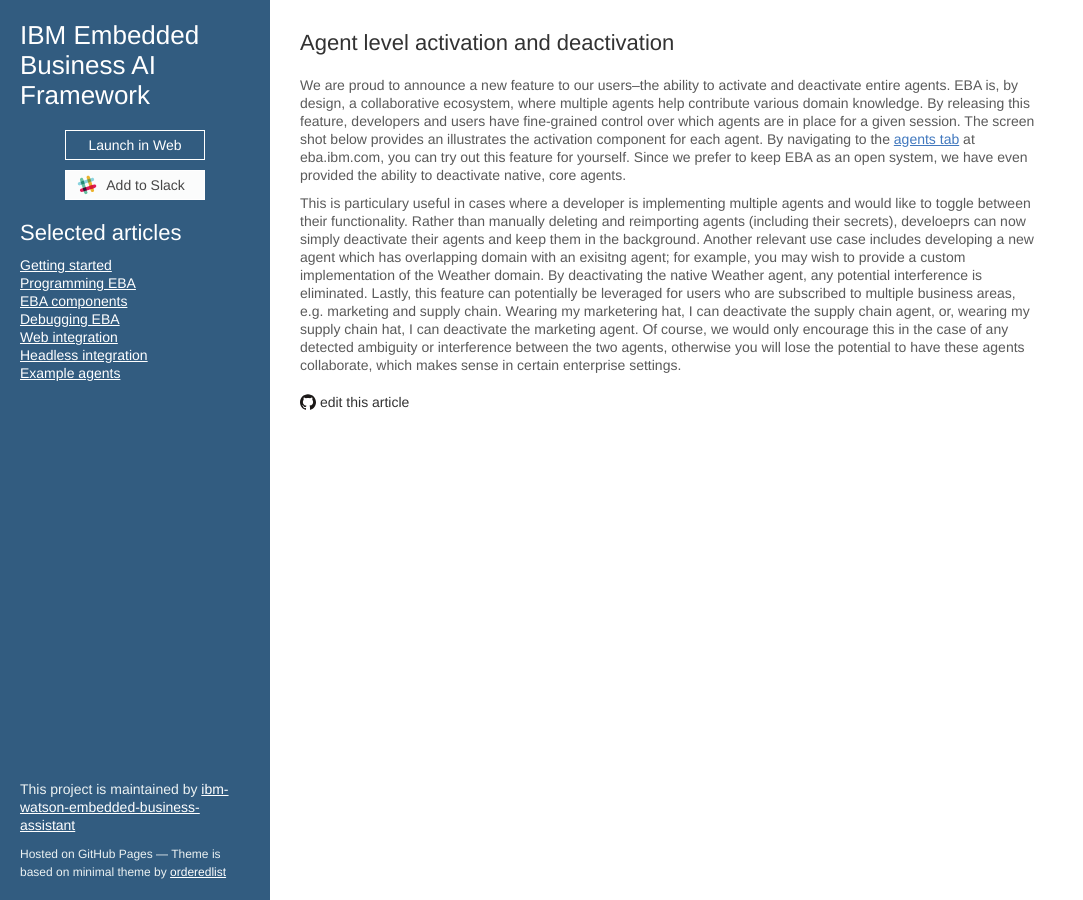
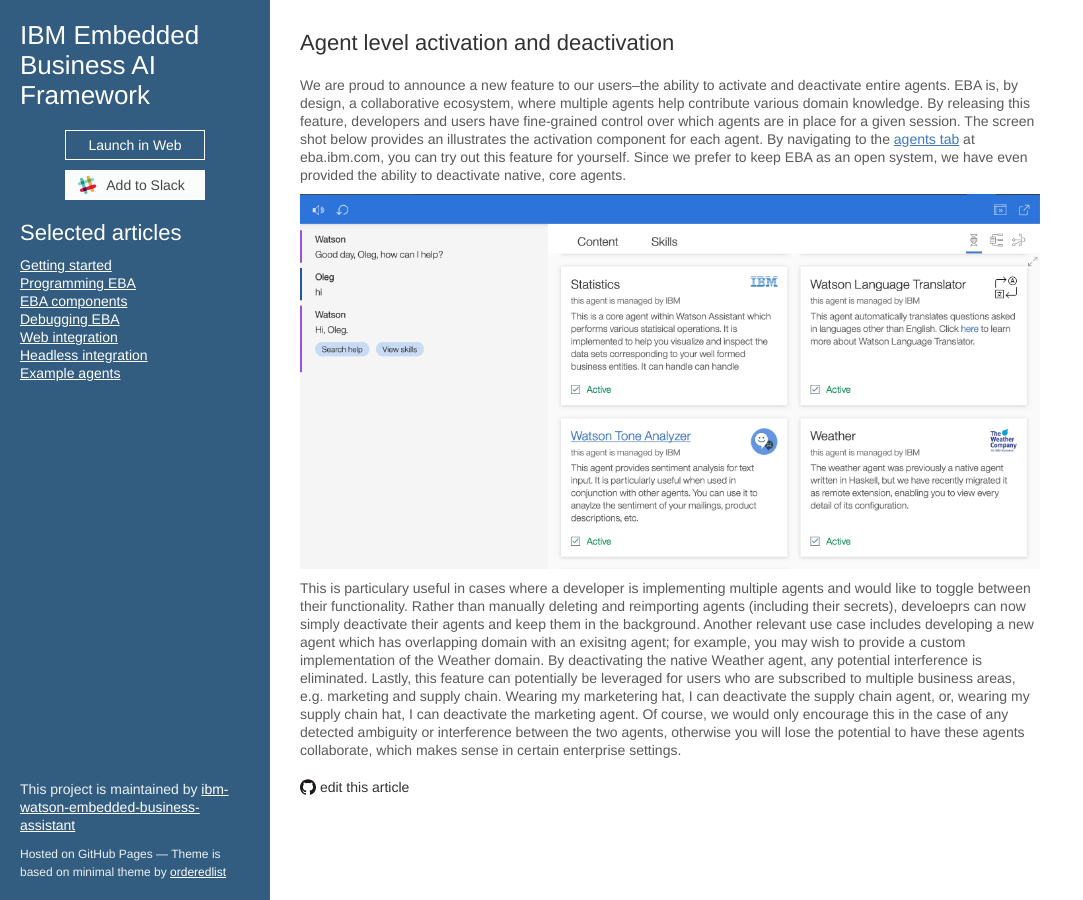
Before and after one commit to ibm-watson-embedded-business-assistant/eba-example-agents, a Jekyll site: the page built from release/blogs/AgentActivation.md, in a window 1280 px wide. Shown: the whole page, without its empty margins (0-1083 px from the left). Built offline with Jekyll 4.4.1, drawn with Linux system fonts in a browser that asks for light colours; our own code applies the rules of GitHub Pages for plain Markdown files; the repository's description, which GitHub fills in, is left out.

Commit message:
Update AgentActivation.md

```diff
--- a/release/blogs/AgentActivation.md
+++ b/release/blogs/AgentActivation.md
@@ -2,6 +2,6 @@
 
 We are proud to announce a new feature to our users--the ability to activate and deactivate entire agents. EBA is, by design, a collaborative ecosystem, where multiple agents help contribute various domain knowledge. By releasing this feature, developers and users have fine-grained control over which agents are in place for a given session. The screen shot below provides an illustrates the activation component for each agent. By navigating to the [agents tab](https://eba.ibm.com/assistant#/lab/agents) at eba.ibm.com, you can try out this feature for yourself. Since we prefer to keep EBA as an open system, we have even provided the ability to deactivate native, core agents.
 
-
+[![Activation example](../agent-deactivation.png "Agent activation control")](../agent-deactivation.png)
 
 This is particulary useful in cases where a developer is implementing multiple agents and would like to toggle between their functionality. Rather than manually deleting and reimporting agents (including their secrets), develoeprs can now simply deactivate their agents and keep them in the background. Another relevant use case includes developing a new agent which has overlapping domain with an exisitng agent; for example, you may wish to provide a custom implementation of the Weather domain. By deactivating the native Weather agent, any potential interference is eliminated. Lastly, this feature can potentially be leveraged for users who are subscribed to multiple business areas, e.g. marketing and supply chain. Wearing my marketering hat, I can deactivate the supply chain agent, or, wearing my supply chain hat, I can deactivate the marketing agent. Of course, we would only encourage this in the case of any detected ambiguity or interference between the two agents, otherwise you will lose the potential to have these agents collaborate, which makes sense in certain enterprise settings.
```
